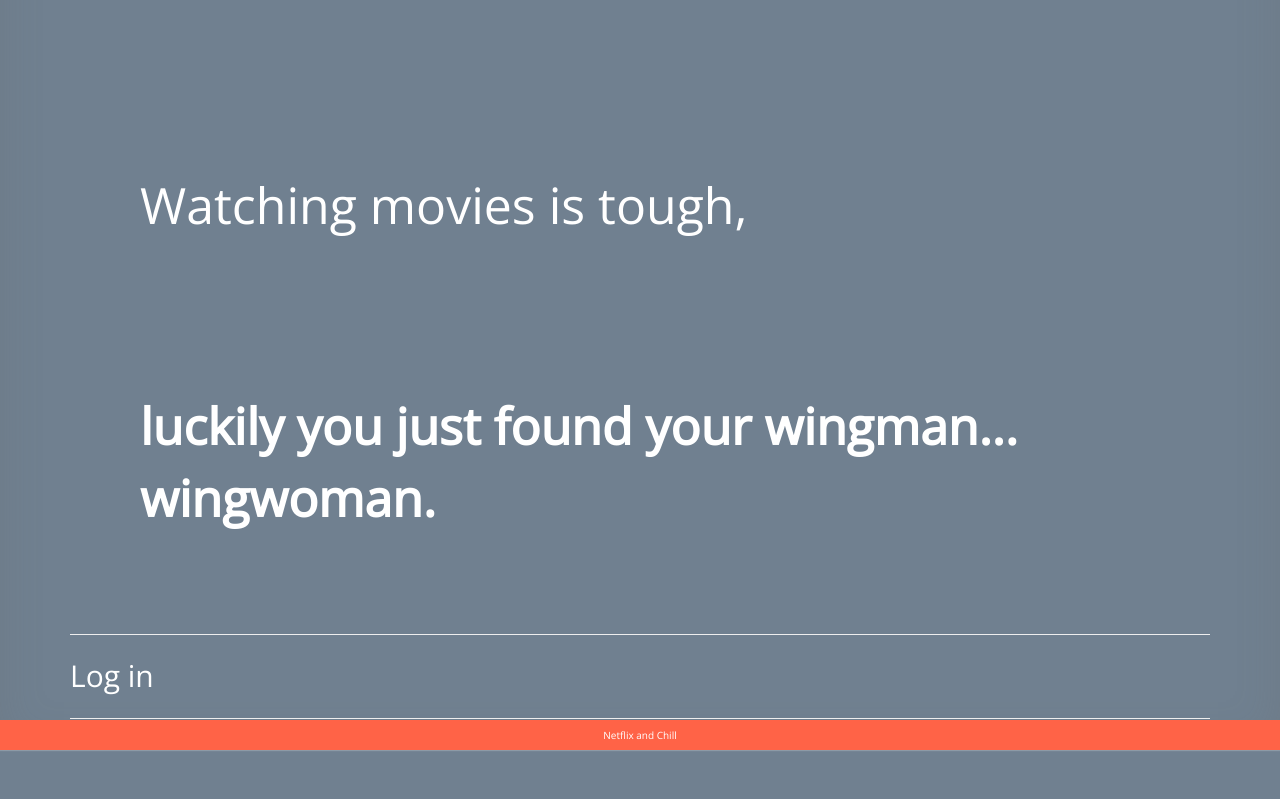
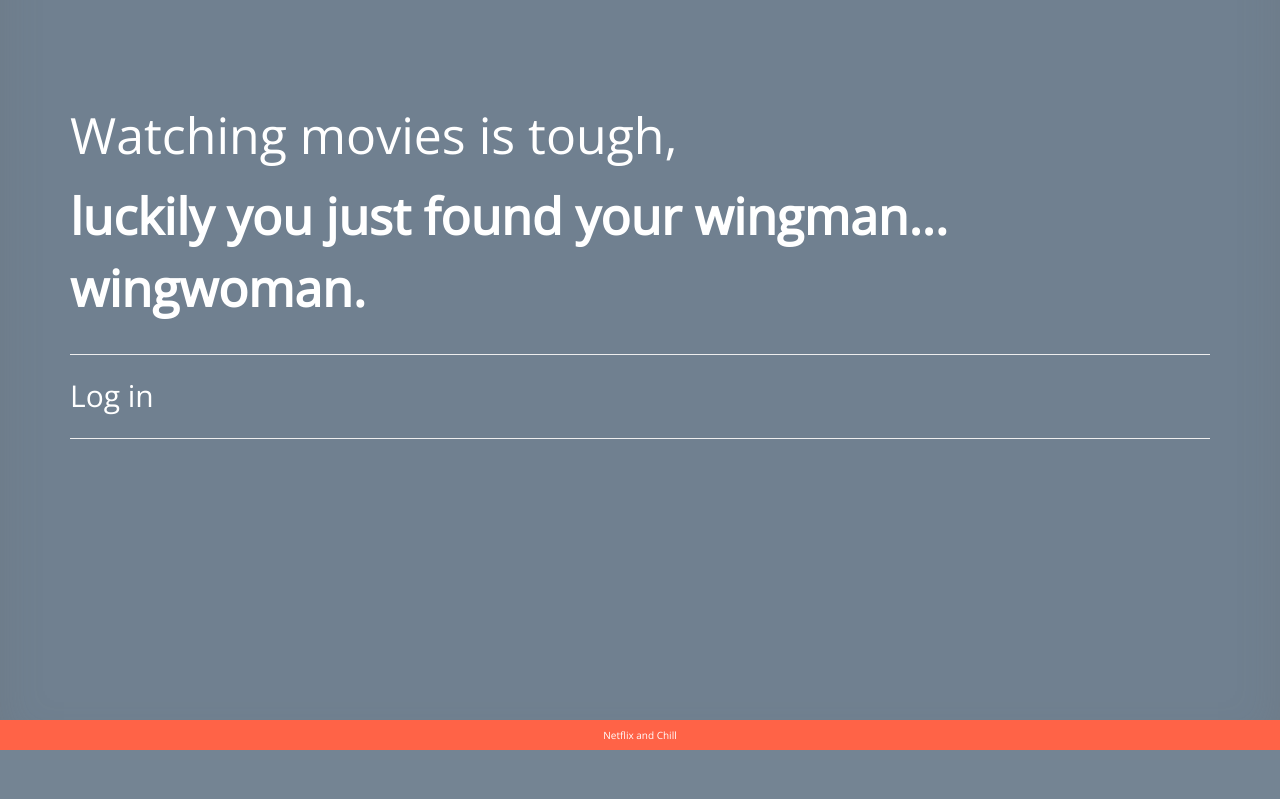
Before and after one commit to ahang/project_ares, a PHP site: page /index.php in a window 1280 px wide. Shown: the part 50-849 px from the top of the page. After the commit the page ends 800 px from the top, so only its background shows below. Run offline with PHP 8.4, Linux system fonts and the light colour scheme; some libraries are stand-ins or nearby versions.

Commit message:
omitted the p in CSS

```diff
--- a/assets/css/style.css
+++ b/assets/css/style.css
@@ -155,10 +155,6 @@ h1 {
 	color:tomato;
 }
 
-p{
-	padding:70px;
-	color: white;
-}
 /*@media (min-width: 768px)
 navbar.less:232
 .navbar-toggle {
```
